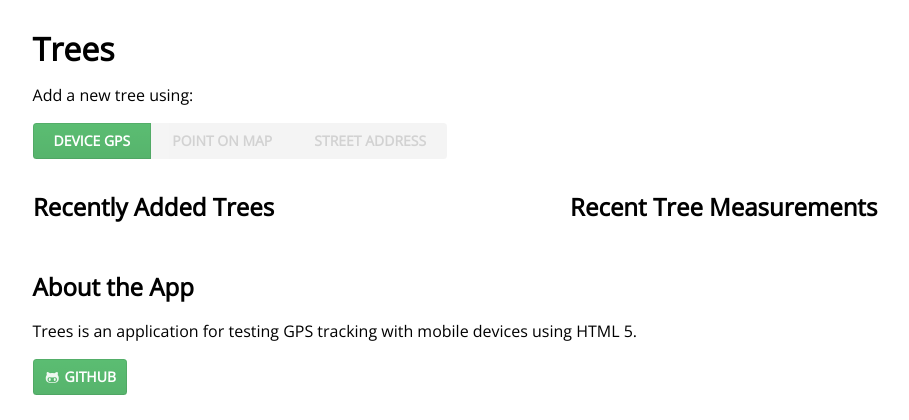
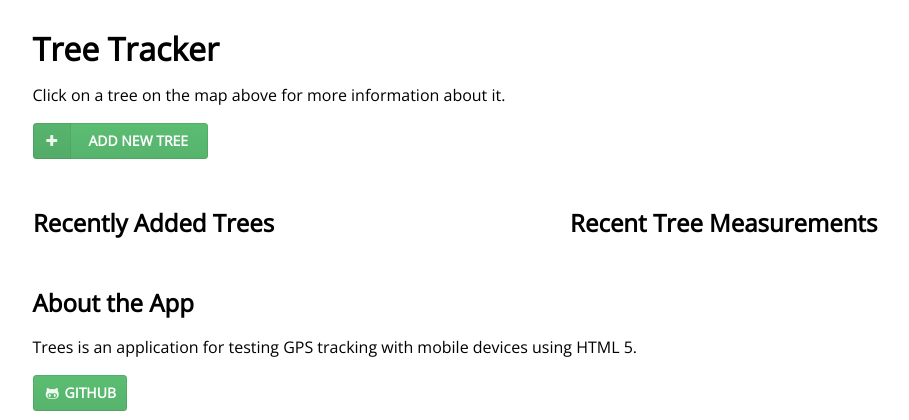
Before and after one commit to chrislaskey/tree-tracker, a Flask app: page / in a window 1280 px wide. Shown: the part 555-975 px from the top of the page, without its empty margins (86-995 px from the left). Run offline with Flask 2, Linux system fonts and the light colour scheme; data that the repository does not hold is empty; some libraries are stand-ins or nearby versions.

Commit message:
Updated homepage text

```diff
--- a/app/templates/home.html
+++ b/app/templates/home.html
@@ -10,17 +10,13 @@
 
 {% block content %}
 
-	<h1>Trees</h1>
+	<h1>Tree Tracker</h1>
 
 	{% include "partials/messages.html" %}
 
-	<p>Add a new tree using:</p>
+	<p>Click on a tree on the map above for more information about it.</p>
 
-	<div class="ui buttons">
-		<a class="ui button small green" href="/add-tree">Device GPS</a>
-		<a class="ui button small disabled blue" href="#">Point on Map</a>
-		<a class="ui button small disabled blue" href="#">Street Address</a>
-	</div>
+	<p><a class="ui labeled icon small green button" href="/add-tree"><i class="icon plus"></i> Add New Tree</a></p>
 
 	<div class="ui grid two column stackable">
 
```
